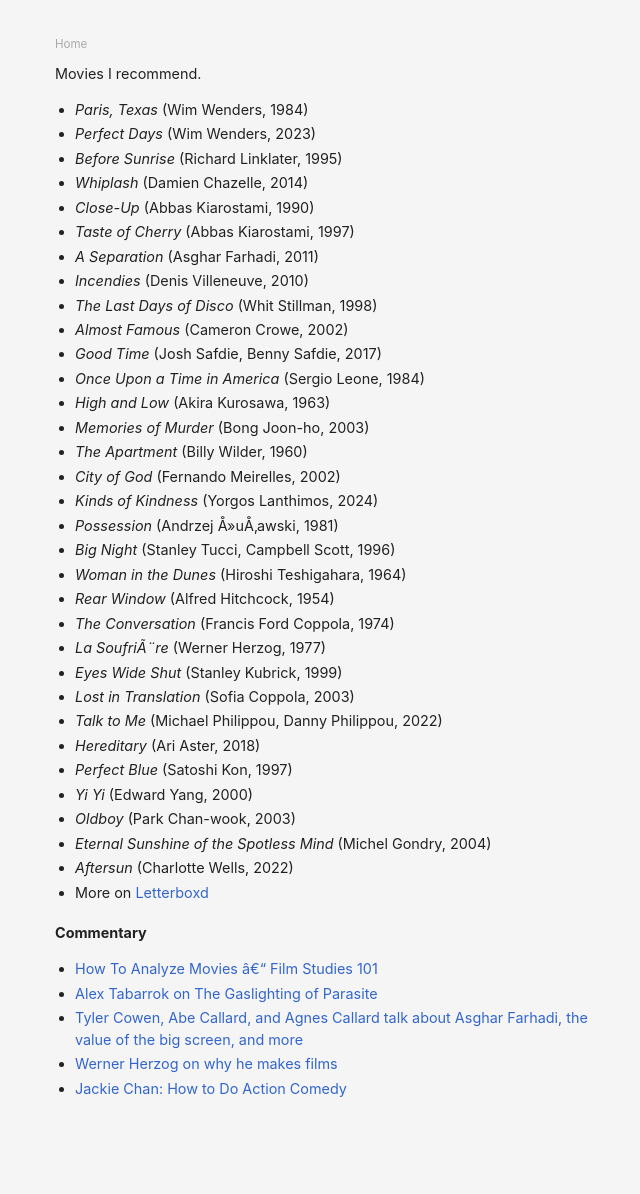
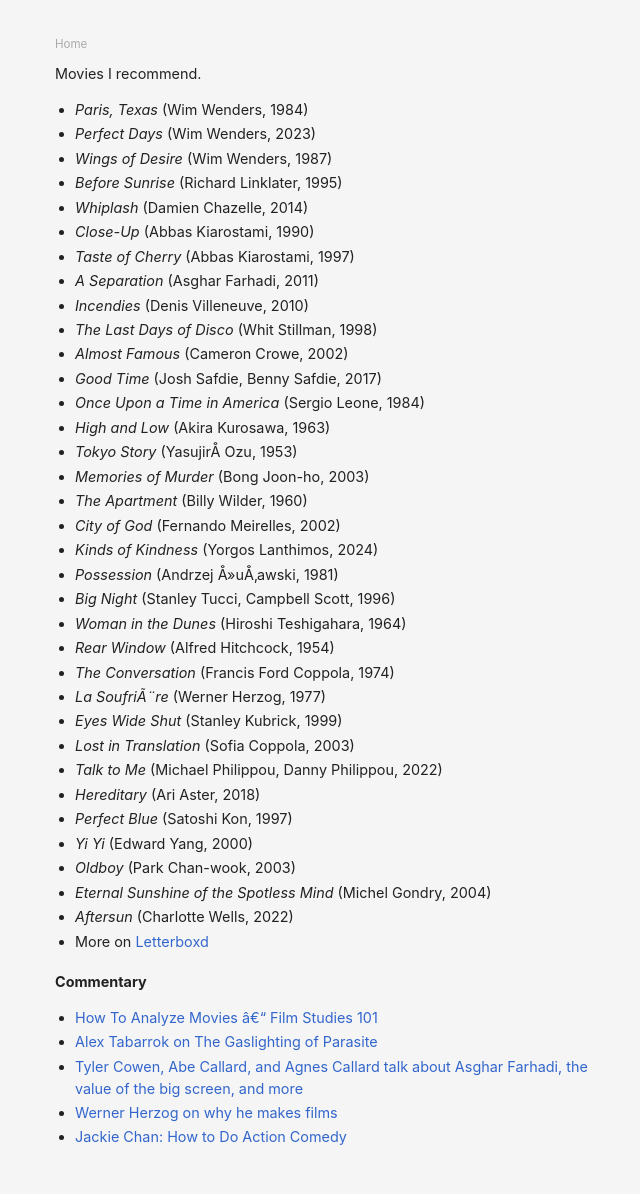
Before and after one commit to danschlz/danschulz.github.io, a Jekyll site: the page built from movies.md, in a window 1280 px wide. Shown: the whole page, without its empty margins (305-945 px from the left). Built offline with Jekyll 4.4.1, drawn with Linux system fonts in a browser that asks for light colours; before the commit the page ends 1146 px from its top, so only the background shows below that.

Commit message:
Update movies.md

```diff
--- a/movies.md
+++ b/movies.md
@@ -8,6 +8,7 @@ Movies I recommend.
 
 * _Paris, Texas_ (Wim Wenders, 1984)
 * _Perfect Days_ (Wim Wenders, 2023)
+* _Wings of Desire_ (Wim Wenders, 1987)
 * _Before Sunrise_ (Richard Linklater, 1995)
 * _Whiplash_ (Damien Chazelle, 2014)
 * _Close-Up_ (Abbas Kiarostami, 1990)
@@ -19,6 +20,7 @@ Movies I recommend.
 * _Good Time_ (Josh Safdie, Benny Safdie, 2017)
 * _Once Upon a Time in America_ (Sergio Leone, 1984)
 * _High and Low_ (Akira Kurosawa, 1963)
+* _Tokyo Story_ (Yasujirō Ozu, 1953)
 * _Memories of Murder_ (Bong Joon-ho, 2003)
 * _The Apartment_ (Billy Wilder, 1960)
 * _City of God_ (Fernando Meirelles, 2002)
```
